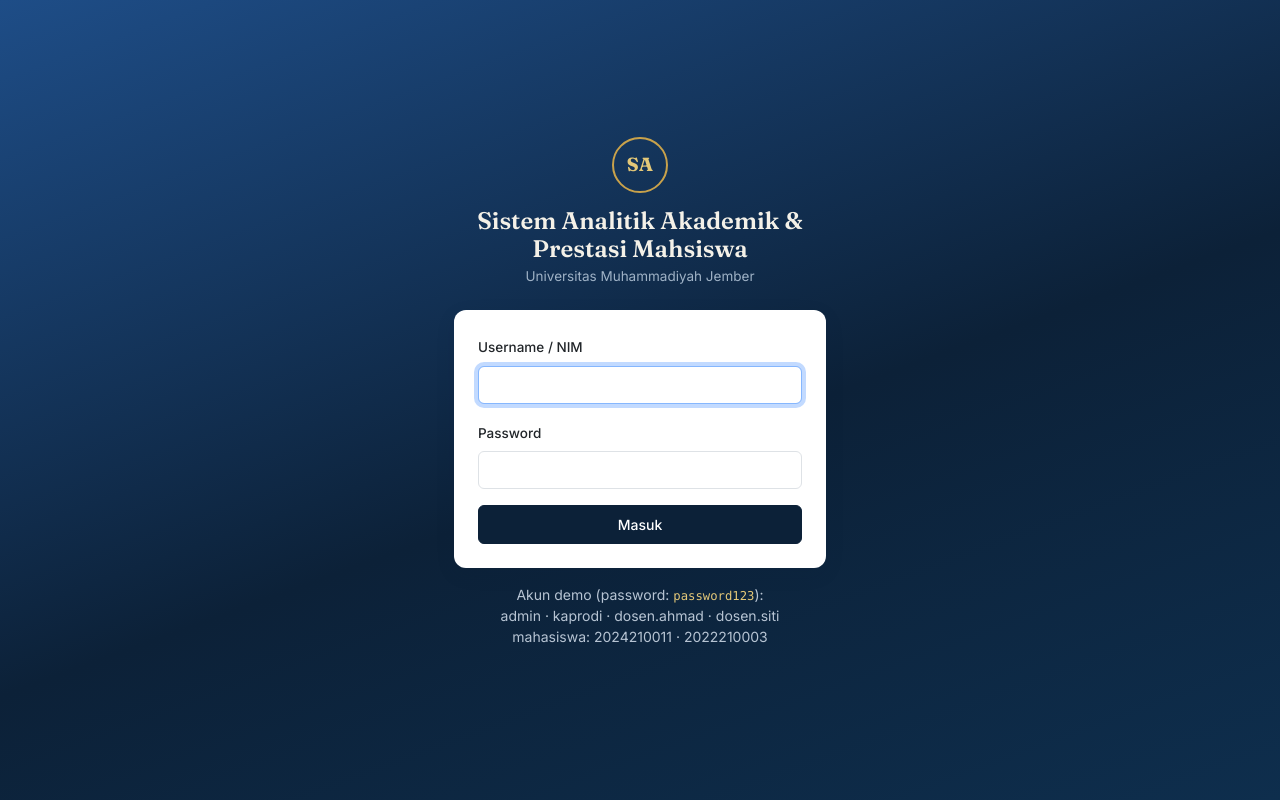
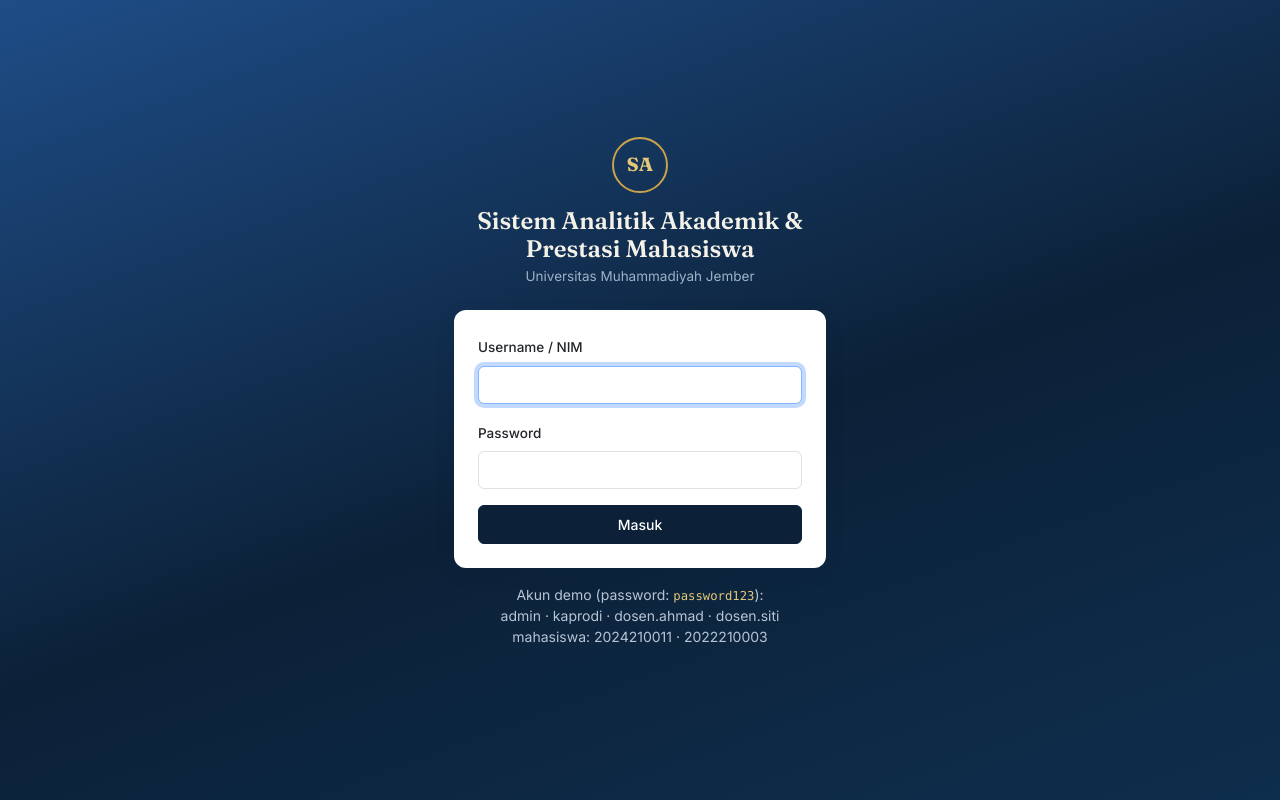
Before and after one commit to fafaifa38-ifa/proyek-akademik-basis-data, a Flask app: page /login in a window 1280 px wide. Run offline with Flask 3, Linux system fonts and the light colour scheme; some libraries are stand-ins or nearby versions.

Commit message:
Memperbarui tampilan login

```diff
--- a/app/templates/login.html
+++ b/app/templates/login.html
@@ -7,7 +7,7 @@
                 font-family:'Fraunces',serif;font-weight:700;font-size:19px;color:var(--gold-light);">
         SA
     </div>
-    <h4 style="color:#F4F1E8;margin-bottom:2px;">Sistem Analitik Akademik & Prestasi Mahsiswa</h4>
+    <h4 style="color:#F4F1E8;margin-bottom:2px;">Sistem Analitik Akademik & Prestasi Mahasiswa</h4>
     <p style="color:#9FB2C6;font-size:13.5px;margin:0;">Universitas Muhammadiyah Jember</p>
 </div>
 
```
